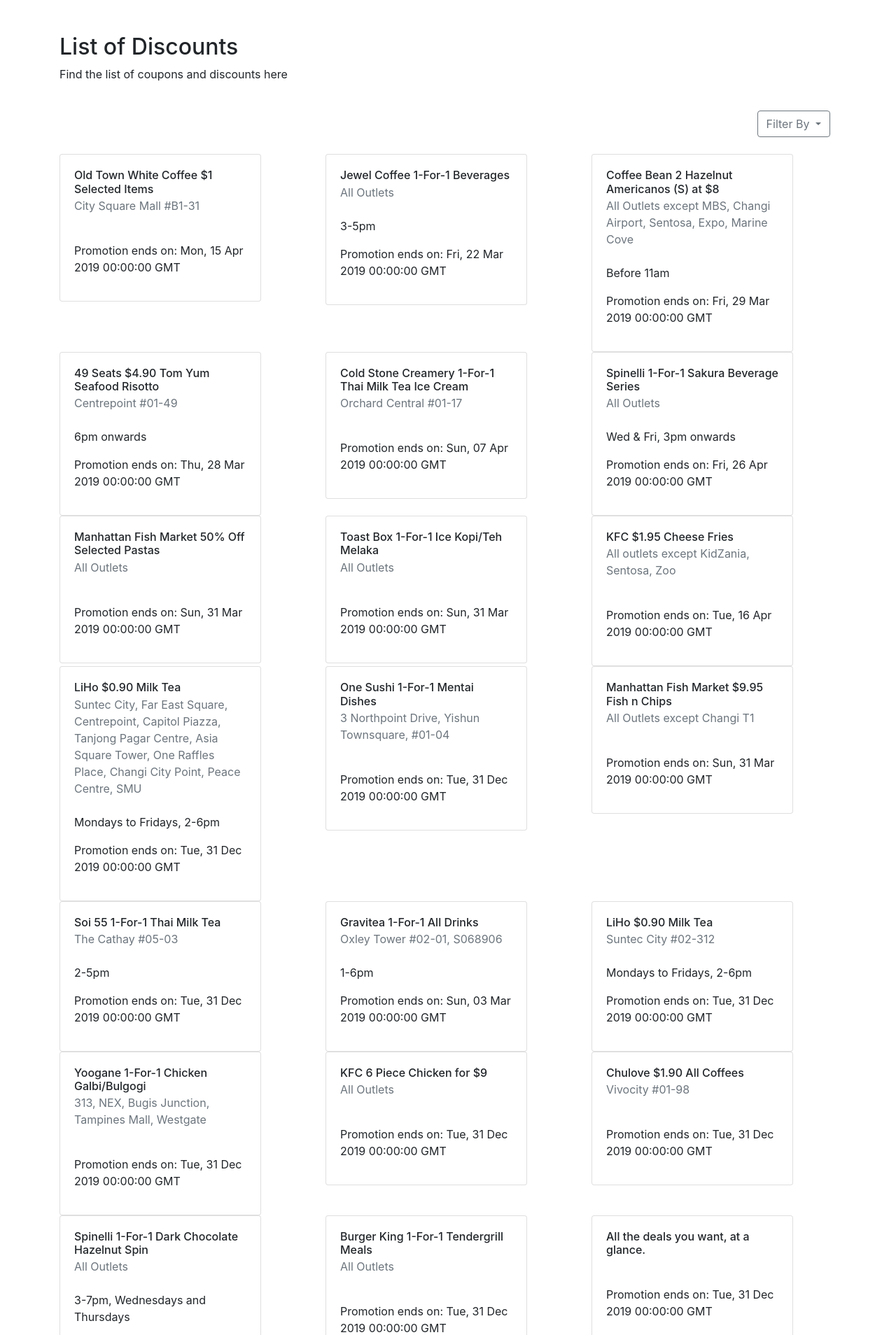
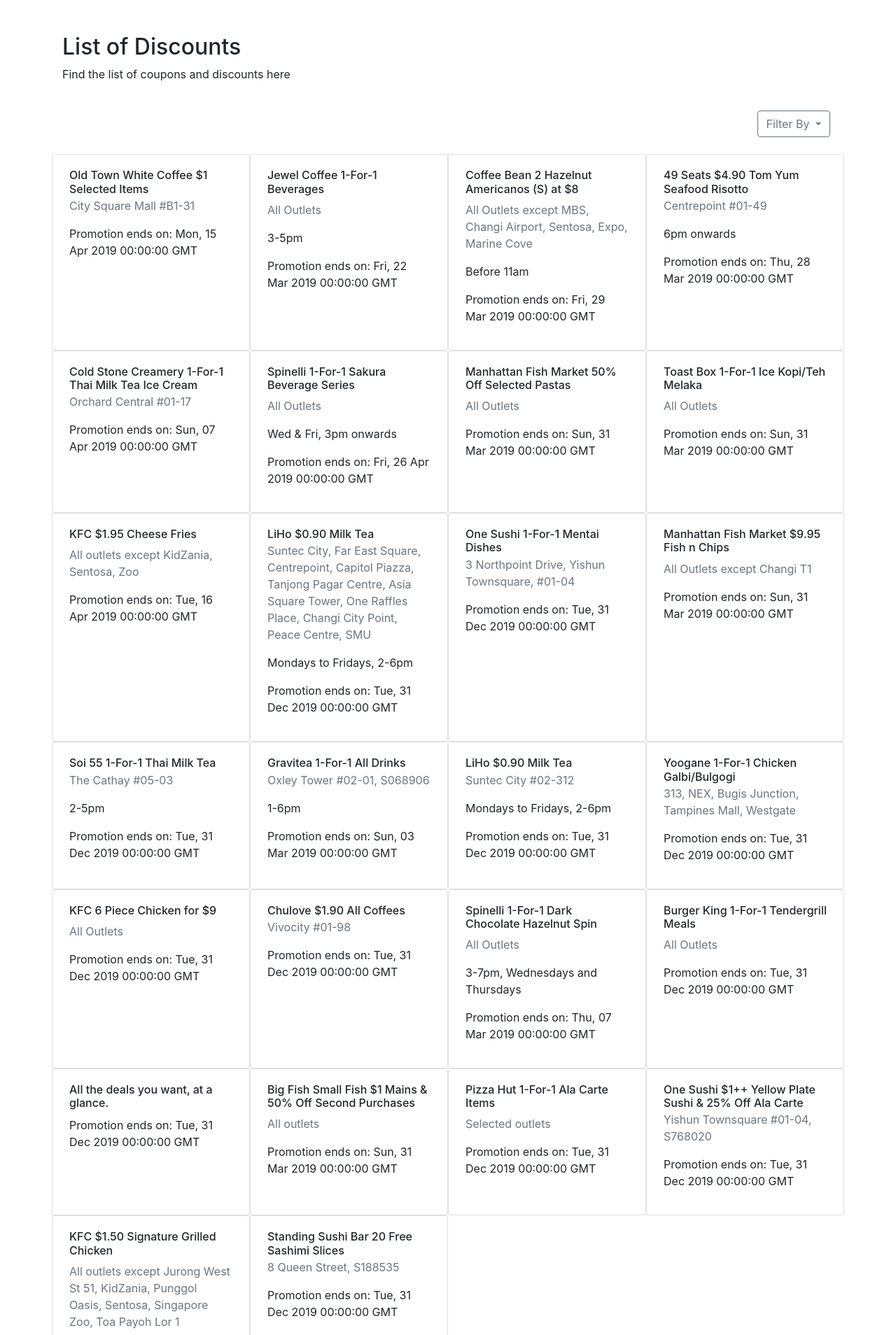
Before and after one commit to benghaun/wheresthefood, a Flask app: page /list in a window 1280 px wide. Shown: the part 56-1964 px from the top of the page at 70% size. Run offline with Flask 2, Linux system fonts and the light colour scheme; data comes from the database, SQL or seed files in the repository; some libraries are stand-ins or nearby versions.

Commit message:
changed card view

```diff
--- a/templates/list.html
+++ b/templates/list.html
@@ -69,6 +69,7 @@
 
 
     <div class="container" id="maincontainer">
+        <div class="row" id="cardRow"></div>
     </div>
 
     <footer class="page-footer font-small">
--- a/templates/scripts/cards.js
+++ b/templates/scripts/cards.js
@@ -17,17 +17,23 @@ request.onload = function() {
 
 function showPlaces(jsonObj) {
     var discounts = jsonObj;
-    var row;
+    var row = document.getElementById('cardRow');
     var mainContainer = document.getElementById('maincontainer');
+
     for (var i = 0; i < discounts.length; i++) {
-        if (i % 3 === 0) {
-          row = document.createElement('div');
-          row.className = 'row justify-content-center';
-          mainContainer.appendChild(row);
-        }
+        // if (i % 3 === 0) {
+        //   row = document.createElement('div');
+        //   row.className = 'row justify-content-center';
+        //   mainContainer.appendChild(row);
+        // }
+
+        // row = document.createElement('div');
+        // row.className = 'row justify-content-center';
+
+
         var col = document.createElement('div');
-        col.className = 'col';
-        row.appendChild(col);
+        col.className = 'column card';
+        // row.appendChild(col);
 
         //check if address url is there
         if (discounts[i].address_url != null){
@@ -42,7 +48,7 @@ function showPlaces(jsonObj) {
         address.className = "card-subtitle mb-2 text-muted font-small";
 
         var myArticle = document.createElement('card');
-        myArticle.className = "card card-body";
+        myArticle.className = "card-body column-img";
 
         var days = document.createElement('p');
         var endDate = document.createElement('p');
@@ -72,11 +78,11 @@ function showPlaces(jsonObj) {
         myArticle.appendChild(days);
         myArticle.appendChild(time);
         myArticle.appendChild(endDate);
+
         // myArticle.appendChild(cardlink);
 
-
         col.appendChild(myArticle);
-
+        row.appendChild(col);
     }
 
 }
--- a/templates/styles/main.css
+++ b/templates/styles/main.css
@@ -1,11 +1,38 @@
-.card{
-  width: 18rem;
-  /* height: 25rem; */
+.row {
+  display: -ms-flexbox; /* IE10 */
+  display: flex;
+  -ms-flex-wrap: wrap; /* IE10 */
+  flex-wrap: wrap;
+  padding: 0 4px;
 }
 
+/* Create four equal columns that sits next to each other */
+.column {
+  -ms-flex: 25%; /* IE10 */
+  flex: 25%;
+  max-width: 25%;
+  padding: 0 4px;
+}
+
+.column img {
+  margin-top: 8px;
+  vertical-align: middle;
+}
+
+/* Responsive layout - makes a two column-layout instead of four columns */
 @media screen and (max-width: 800px) {
-  .col {
+  .column {
+    -ms-flex: 50%;
     flex: 50%;
     max-width: 50%;
   }
 }
+
+/* Responsive layout - makes the two columns stack on top of each other instead of next to each other */
+@media screen and (max-width: 600px) {
+  .column {
+    -ms-flex: 100%;
+    flex: 100%;
+    max-width: 100%;
+  }
+}
```
